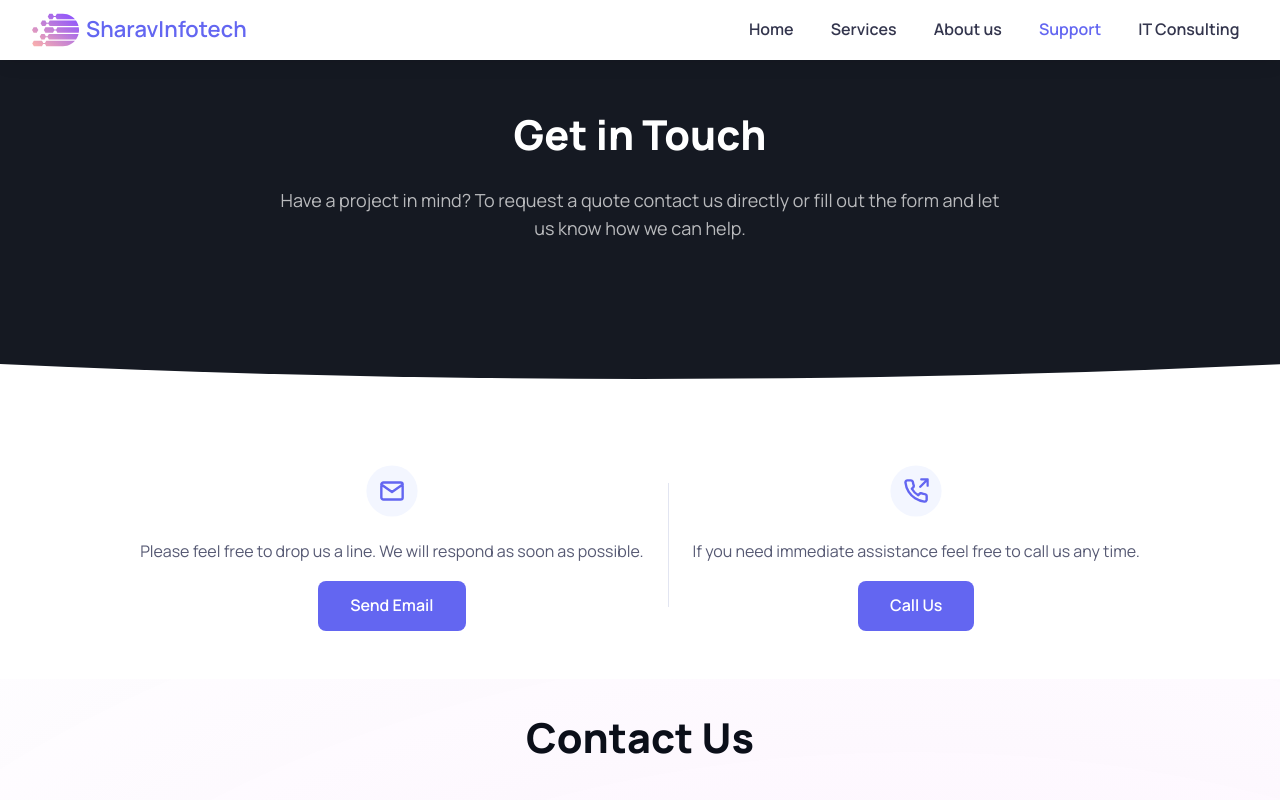
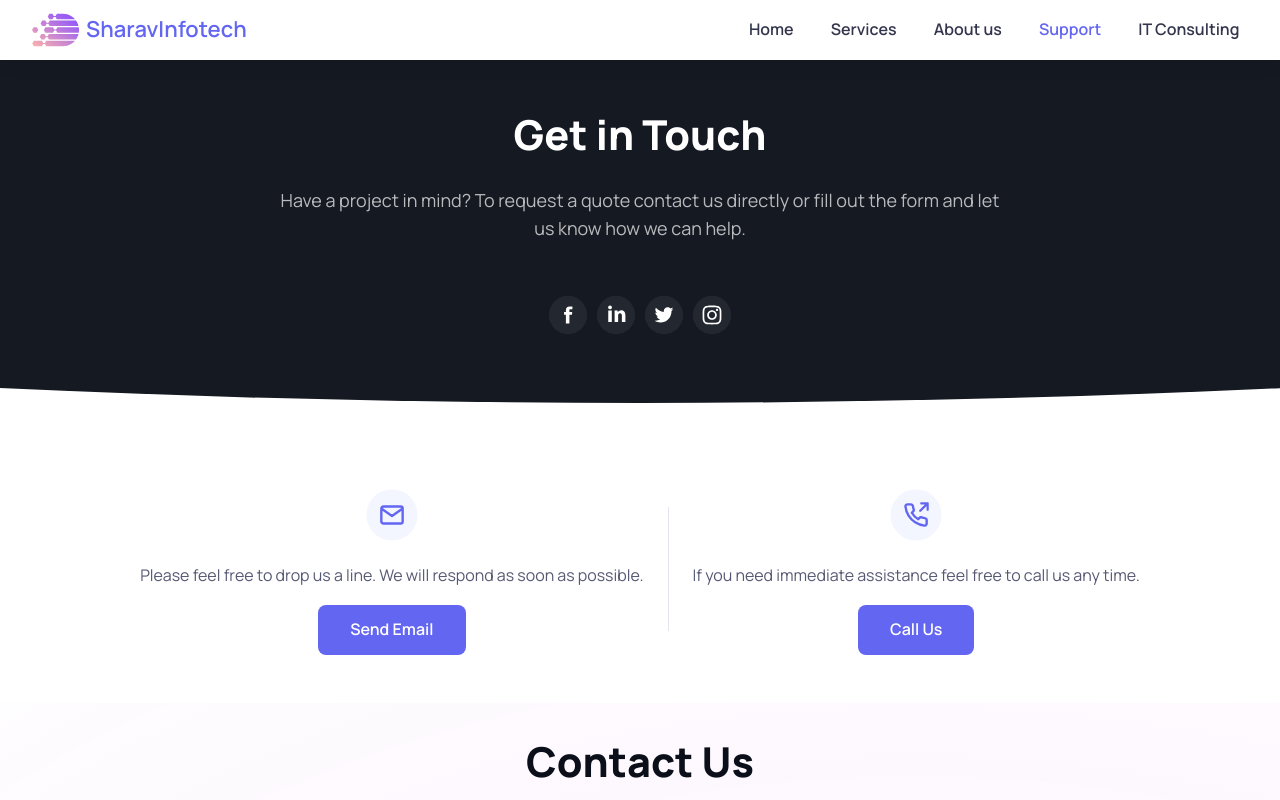
Before and after one commit to Sharav2022/sharav-infotech, a Next.js app: page /support in a window 1280 px wide. Shown: the top 800 px of the page. Built offline with nearby package versions, Linux system fonts and the light colour scheme.

Commit message:
Update support.module.css

```diff
--- a/pages/support/support.module.css
+++ b/pages/support/support.module.css
@@ -62,9 +62,11 @@
 .social_links {
   display: flex;
   flex-direction: row;
-  position: absolute;
-  bottom: -1.5rem;
+  margin-bottom: -1.5rem;
+  z-index: 1;
   left: calc(50% - 98px);
+  justify-content: center;
+  align-items: center;
 }
 .icon {
   cursor: pointer;
```
